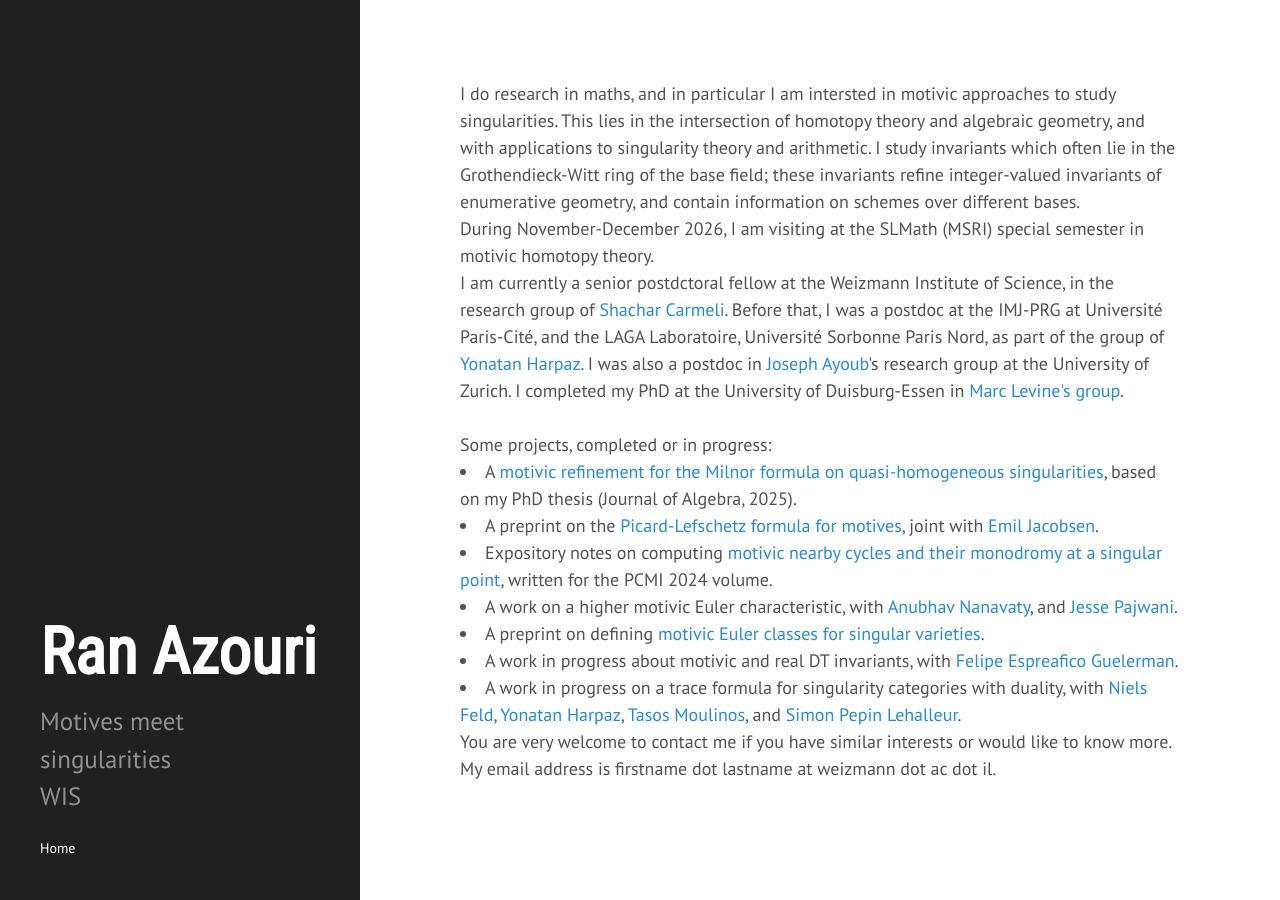
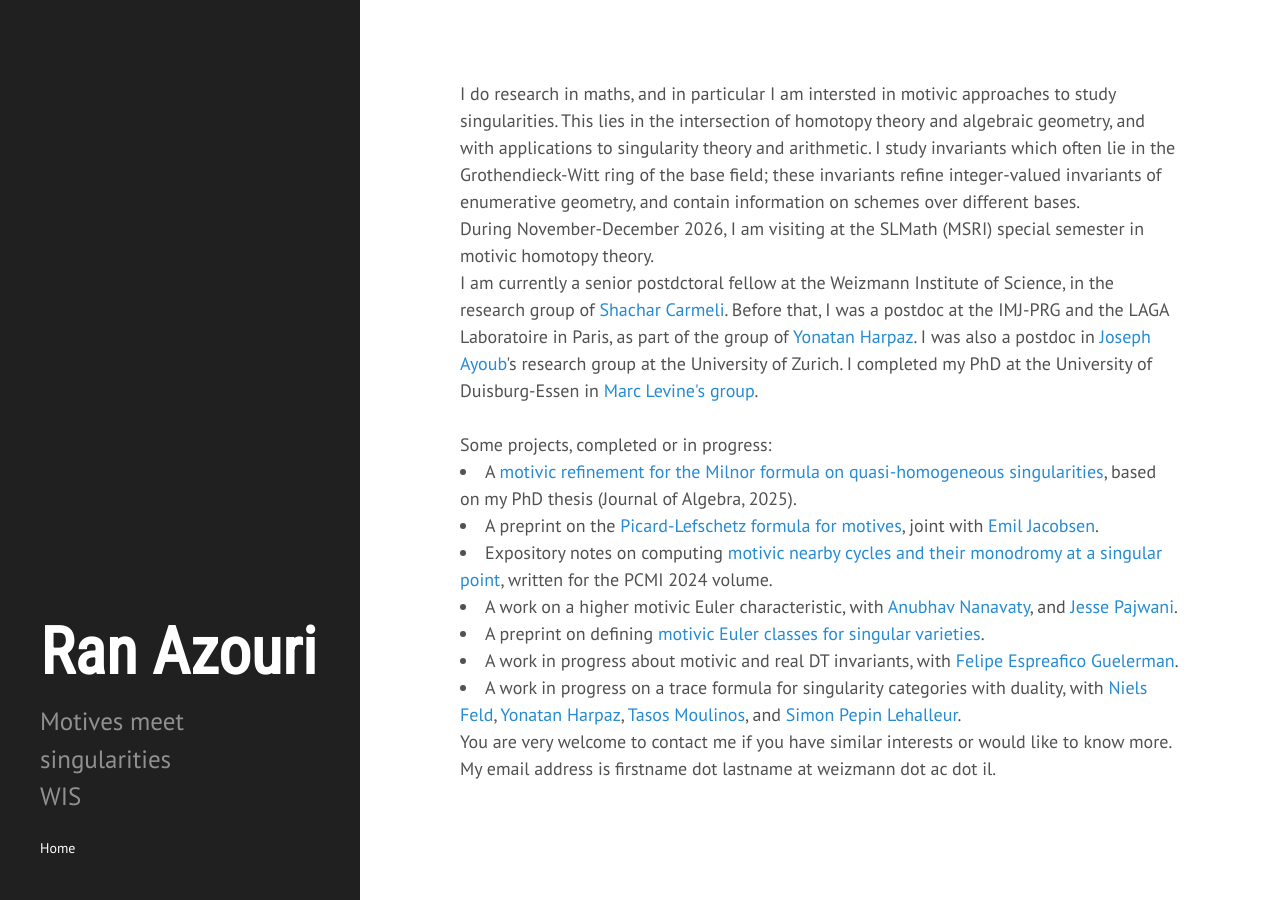
Before and after one commit to ransass/ransass.github.io, a Jekyll site: the page built from index.html, in a window 1280 px wide. Built offline with Jekyll 4.4.1, drawn with Linux system fonts in a browser that asks for light colours; some web fonts are replaced; the list of posts is cut into pages by our own code.

Commit message:
Update index.html

```diff
--- a/index.html
+++ b/index.html
@@ -8,7 +8,7 @@ I study invariants which often lie in the Grothendieck-Witt ring of the base fie
 During November-December 2026, I am visiting at the SLMath (MSRI) special semester in motivic homotopy theory.
 <br/>
 I am currently a senior postdctoral fellow at the Weizmann Institute of Science, in the research group of <a href=https://sites.google.com/view/shachar-carmeli/home>Shachar Carmeli</a>.
-Before that, I was a postdoc at the IMJ-PRG at Université Paris-Cité, and the LAGA Laboratoire, Université Sorbonne Paris Nord, as part of the group of <a href=https://www.math.univ-paris13.fr/~harpaz/>Yonatan Harpaz</a>.
+Before that, I was a postdoc at the IMJ-PRG and the LAGA Laboratoire in Paris, as part of the group of <a href=https://www.math.univ-paris13.fr/~harpaz/>Yonatan Harpaz</a>.
 I was also a postdoc in <a href=http://user.math.uzh.ch/ayoub/>Joseph Ayoub</a>'s research group at the University of Zurich. I completed my PhD at the University of Duisburg-Essen in <a href=https://www.esaga.uni-due.de/ag/levine/members/>Marc Levine's group</a>.  <br/>
 <br/>
 Some projects, completed or in progress:
```
